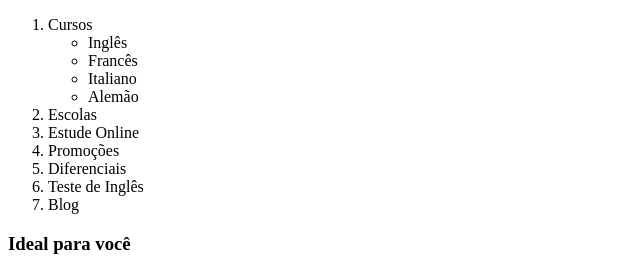
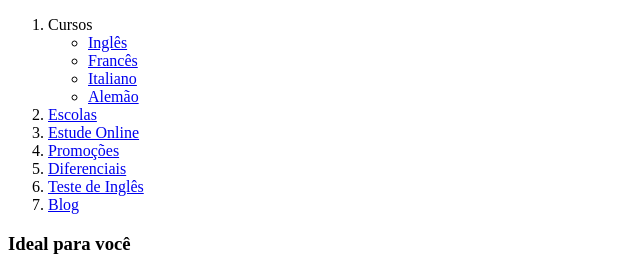
Before and after one commit to jod-alef/frontend-SENAC, a plain HTML site: page index.html in a window 1280 px wide. Shown: the top 264 px of the page, without its empty margins (0-640 px from the left). Drawn offline with Linux system fonts and the light colour scheme.

Commit message:
inserção de tag <a> em links do menu

```diff
--- a/index.html
+++ b/index.html
@@ -10,17 +10,17 @@
         <ol>
             <li>Cursos</li>
                 <ul>
-                    <li>Inglês</li>
-                    <li>Francês</li>
-                    <li>Italiano</li>
-                    <li>Alemão</li>
+                    <li><a href="#">Inglês</a></li>
+                    <li><a href="#">Francês</a></li>
+                    <li><a href="#">Italiano</a></li>
+                    <li><a href="#">Alemão</a></li>
                 </ul>
-            <li>Escolas</li>
-            <li>Estude Online</li>
-            <li>Promoções</li>
-            <li>Diferenciais</li>
-            <li>Teste de Inglês</li>
-            <li>Blog</li>
+            <li><a href="#">Escolas</a></li>
+            <li><a href="#">Estude Online</a></li>
+            <li><a href="#">Promoções</a></li>
+            <li><a href="#">Diferenciais</a></li>
+            <li><a href="#">Teste de Inglês</a></li>
+            <li><a href="#">Blog</a></li>
         </ol>
     </nav>
     <section>
```
